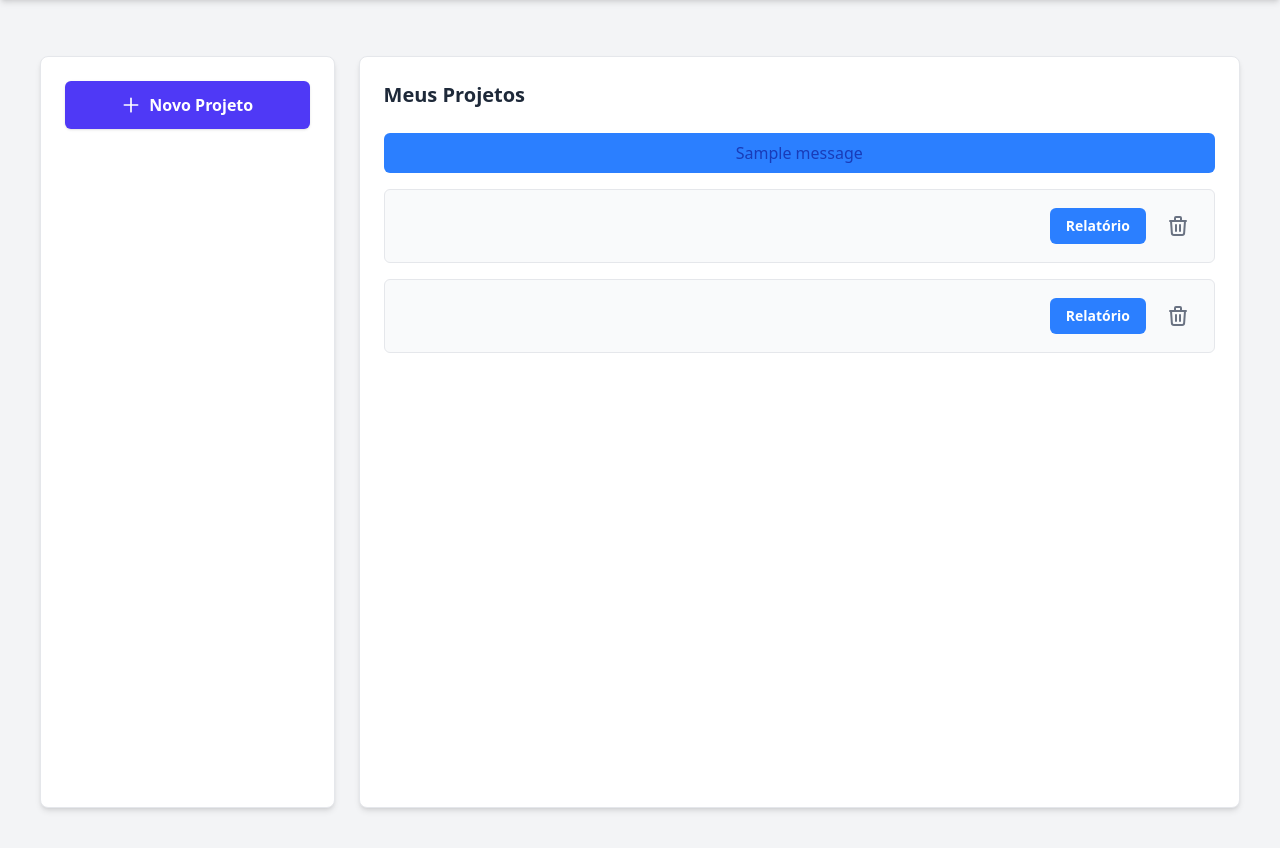
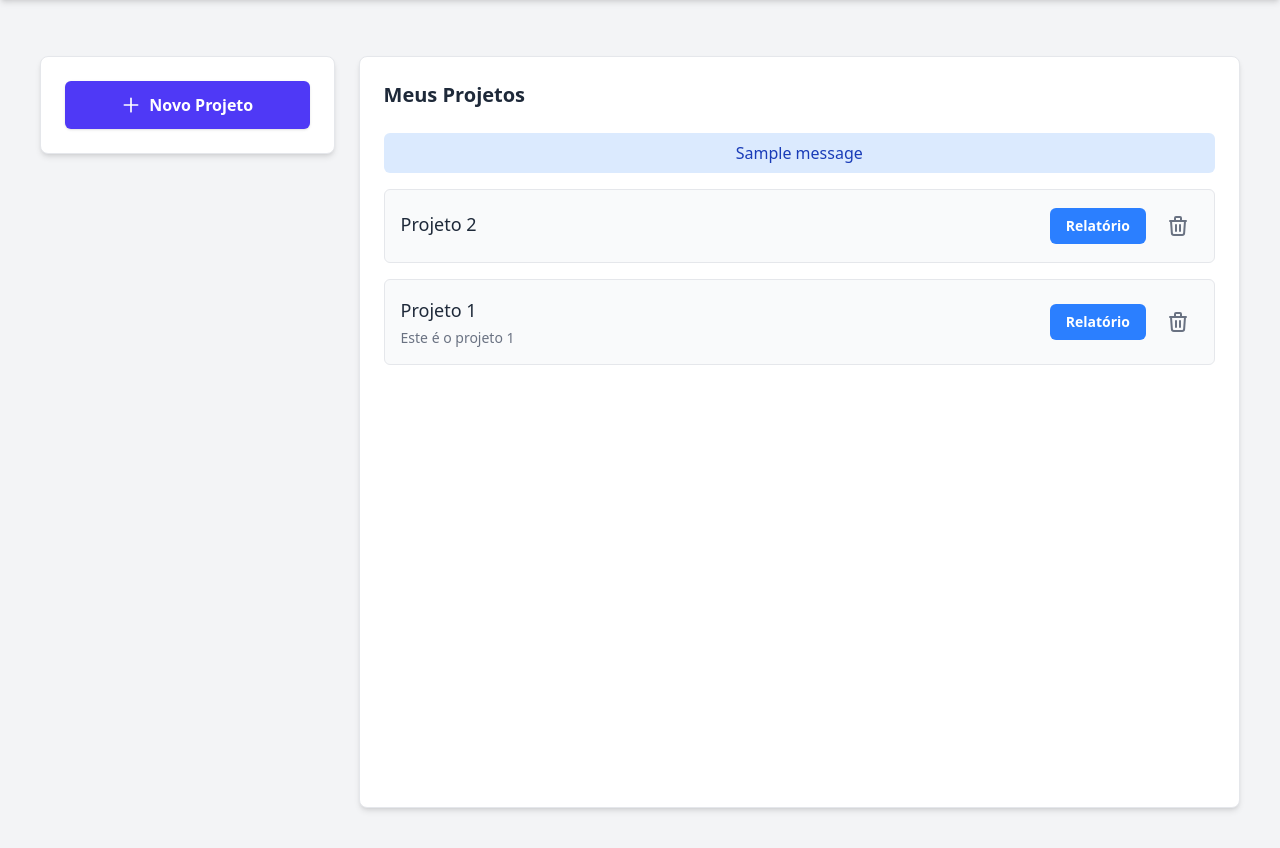
Before and after one commit to anacstralioti/pi-ifsc, a Django app: page /produtiva/projetos/ in a window 1280 px wide. Shown: the part 80-928 px from the top of the page. Run offline with Django 5.2, Linux system fonts and the light colour scheme; a user stored in the database is signed in; data comes from the database, SQL or seed files in the repository; both versions use the stored data as it was after the commit; tables that the repository leaves empty hold one stand-in row (values such as "Sample post"); one stand-in notice (Sample message) is shown.

Commit message:
alterações em tarefas

```diff
--- a/produtiva/templates/projetos.html
+++ b/produtiva/templates/projetos.html
@@ -1,69 +1,36 @@
+{% extends "base.html" %}
+{% load static %}
 
-{% extends "base.html" %} {% load static %} {% block title %}Gerenciamento de
-Projetos - Produtiva{% endblock %} {% block header_right_content %}
+{% block title %}Gerenciamento de Projetos - Produtiva{% endblock %}
+
+{% block header_right_content %}
 <div class="flex items-center space-x-2">
   {% if user.is_authenticated %}
-  <div
-    class="h-10 w-10 rounded-full bg-primary-600 flex items-center justify-center text-white font-bold"
-  >
-    {% if user.first_name and user.last_name %} {% else %}
-    <i class="fa-solid fa-user"></i>
-    {% endif %}
-  </div>
-
-  <span class="text-gray-800 font-medium hidden md:block"
-    >{{ user.first_name }}</span
-  >
-  <a
-    href="{% url 'logout' %}"
-    class="ml-2 text-red-600 hover:text-red-800 text-sm font-semibold hidden md:block"
-    >Sair</a
-  >
+    <span class="text-gray-800 font-medium hidden md:block">{{ user.first_name }}</span>
+    <a href="{% url 'logout' %}" class="ml-2 text-red-600 hover:text-red-800 text-sm font-semibold hidden md:block">Sair</a>
   {% else %}
-  <a
-    href="{% url 'login' %}"
-    class="bg-blue-600 hover:bg-blue-700 text-white font-bold py-2 px-4 rounded transition-colors duration-200"
-  >
+    <a href="{% url 'login' %}" class="bg-blue-600 hover:bg-blue-700 text-white font-bold py-2 px-4 rounded transition-colors duration-200">
       Faça Login
     </a>
   {% endif %}
 </div>
-{% endblock header_right_content %} {% block 'body' %}
+{% endblock header_right_content %}
+
+{% block 'body' %}
 <div class="flex min-h-screen bg-gray-100 p-6">
-  <div
-    class="w-1/4 bg-white p-6 rounded-lg shadow-md border border-gray-200 mr-6"
-  >
-    <a
-      href="{% url 'listaTarefas' %}"
-      id="novoProjetoBtn"
-      class="flex items-center justify-center w-full px-4 py-3 bg-indigo-600 text-white font-semibold rounded-md shadow-sm hover:bg-indigo-700 focus:outline-none focus:ring-2 focus:ring-offset-2 focus:ring-indigo-500"
-    >
-      <svg
-        class="w-5 h-5 mr-2"
-        fill="none"
-        stroke="currentColor"
-        viewBox="0 0 24 24"
-        xmlns="http://www.w3.org/2000/svg"
-      >
-        <path
-          stroke-linecap="round"
-          stroke-linejoin="round"
-          stroke-width="2"
-          d="M12 4v16m8-8H4"
-        ></path>
+  <div class="w-1/4 bg-white p-6 rounded-lg shadow-md border border-gray-200 mr-6 h-fit">
+    <a href="#" id="novoProjetoBtn" class="flex items-center justify-center w-full px-4 py-3 bg-indigo-600 text-white font-semibold rounded-md shadow-sm hover:bg-indigo-700 focus:outline-none focus:ring-2 focus:ring-offset-2 focus:ring-indigo-500">
+      <svg class="w-5 h-5 mr-2" fill="none" stroke="currentColor" viewBox="0 0 24 24" xmlns="http://www.w3.org/2000/svg">
+        <path stroke-linecap="round" stroke-linejoin="round" stroke-width="2" d="M12 4v16m8-8H4"></path>
       </svg>
       Novo Projeto
     </a>
 
-    <div
-      id="novoProjetoModal"
-      class="fixed inset-0 bg-gray-600 bg-opacity-50 overflow-y-auto h-full w-full hidden"
-    >
-      <div
-        class="relative top-20 mx-auto p-5 border w-96 shadow-lg rounded-md bg-white"
-      >
+    <div id="novoProjetoModal" class="fixed inset-0 bg-gray-600 bg-opacity-50 overflow-y-auto h-full w-full hidden z-50">
+      <div class="relative top-20 mx-auto p-5 border w-96 shadow-lg rounded-md bg-white">
         <h3 class="text-lg font-semibold mb-4">Adicionar Novo Projeto</h3>
-        <form action="#" method="post">
+
+        <form action="{% url 'projetos' %}" method="post">
           {% csrf_token %}
           <input
             type="text"
@@ -72,18 +39,19 @@
             class="mt-1 block w-full rounded-md bg-gray-100 px-3 py-2 text-base text-gray-800 outline outline-1 outline-gray-300 placeholder:text-gray-500 focus:outline-2 focus:outline-indigo-500"
             required
           />
+
+          <textarea
+            name="descricao"
+            placeholder="Descrição do Projeto (Opcional)"
+            rows="4"
+            class="mt-3 block w-full rounded-md bg-gray-100 px-3 py-2 text-base text-gray-800 outline outline-1 outline-gray-300 placeholder:text-gray-500 focus:outline-2 focus:outline-indigo-500"
+          ></textarea>
+
           <div class="flex justify-end mt-4">
-            <button
-              type="button"
-              id="cancelNovoProjeto"
-              class="px-4 py-2 bg-gray-200 text-gray-800 rounded-md mr-2 hover:bg-gray-300"
-            >
+            <button type="button" id="cancelNovoProjeto" class="px-4 py-2 bg-gray-200 text-gray-800 rounded-md mr-2 hover:bg-gray-300">
               Cancelar
             </button>
-            <button
-              type="submit"
-              class="px-4 py-2 bg-indigo-600 text-white rounded-md hover:bg-indigo-700"
-            >
+            <button type="submit" class="px-4 py-2 bg-indigo-600 text-white rounded-md hover:bg-indigo-700">
               Criar
             </button>
           </div>
@@ -97,78 +65,43 @@
 
     {% if messages %}
     <div class="mb-4 space-y-2 w-full">
-      {% for message in messages %} {% if message.tags == 'success' %}
-      <div
-        class="w-full text-center py-2 px-4 rounded-md bg-green-500 text-green-800"
-      >
+      {% for message in messages %}
+        <div class="w-full text-center py-2 px-4 rounded-md
+          {% if message.tags == 'success' %}bg-green-100 text-green-800{% elif message.tags == 'error' %}bg-red-100 text-red-800{% else %}bg-blue-100 text-blue-800{% endif %}">
           {{ message }}
         </div>
-      {% elif message.tags == 'error' %}
-      <div
-        class="w-full text-center py-2 px-4 rounded-md bg-red-500 text-red-800"
-      >
-        {{ message }}
-      </div>
-      {% else %}
-      <div
-        class="w-full text-center py-2 px-4 rounded-md bg-blue-500 text-blue-800"
-      >
-        {{ message }}
-      </div>
-      {% endif %} {% endfor %}
+      {% endfor %}
     </div>
     {% endif %}
 
     <ul class="space-y-4">
-      {% if projetos %} {% for projeto in projetos %}
-      <li
-        class="flex items-center justify-between bg-gray-50 p-4 rounded-md border border-gray-200 project-item"
-        data-project-id="{{ projeto.id }}"
-      >
-        <span
-          class="text-lg font-medium text-gray-800 project-name"
-          data-editable="false"
-          >{{ projeto.nome }}</span
-        >
-        <input
-          type="text"
-          class="hidden project-edit-input mt-1 block w-full rounded-md bg-gray-100 px-3 py-2 text-base text-gray-800 outline outline-1 outline-gray-300 focus:outline-2 focus:outline-indigo-500"
-          value="{{ projeto.nome }}"
-        />
+      {% if projetos %}
+        {% for projeto in projetos %}
+          <li class="flex items-center justify-between bg-gray-50 p-4 rounded-md border border-gray-200 project-item" data-project-id="{{ projeto.id }}">
+
+              <div class="flex-1 pr-4">
+                <a href="{% url 'tarefas_por_projeto' projeto.id %}" class="text-lg font-medium text-gray-800 hover:text-indigo-600 hover:underline">
+                  {{ projeto.nome_projeto }}
+                </a>
+                <p class="text-sm text-gray-500 mt-1">{{ projeto.descricao|default_if_none:"Sem descrição" }}</p>
+              </div>
+
               <div class="flex items-center space-x-3">
-          <a
-            href="{% url 'projetos' %}"
-            class="px-4 py-2 bg-blue-500 text-white text-sm font-semibold rounded-md hover:bg-blue-600"
-            >Relatório</a
-          >
-          <button
-            class="delete-project-btn p-2 text-gray-500 hover:text-red-600"
-            data-project-id="{{ projeto.id }}"
-          >
-            <svg
-              class="w-6 h-6"
-              fill="none"
-              stroke="currentColor"
-              viewBox="0 0 24 24"
-              xmlns="http://www.w3.org/2000/svg"
-            >
-              <path
-                stroke-linecap="round"
-                stroke-linejoin="round"
-                stroke-width="2"
-                d="M19 7l-.867 12.142A2 2 0 0116.138 21H7.862a2 2 0 01-1.995-1.858L5 7m5 4v6m4-6v6m1-10V4a1 1 0 00-1-1h-4a1 1 0 00-1 1v3M4 7h16"
-              ></path>
+                  <a href="#" class="px-4 py-2 bg-blue-500 text-white text-sm font-semibold rounded-md hover:bg-blue-600">Relatório</a>
+                  <button class="delete-project-btn p-2 text-gray-500 hover:text-red-600" data-project-id="{{ projeto.id }}">
+                      <svg class="w-6 h-6" fill="none" stroke="currentColor" viewBox="0 0 24 24" xmlns="http://www.w.org/2000/svg">
+                          <path stroke-linecap="round" stroke-linejoin="round" stroke-width="2" d="M19 7l-.867 12.142A2 2 0 0116.138 21H7.862a2 2 0 01-1.995-1.858L5 7m5 4v6m4-6v6m1-10V4a1 1 0 00-1-1h-4a1 1 0 00-1 1v3M4 7h16"></path>
                       </svg>
                   </button>
               </div>
           </li>
-      {% endfor %} {% else %}
-      <p class="text-gray-600">
-        Nenhum projeto encontrado. Clique em "+ Novo Projeto" para começar!
-      </p>
+        {% endfor %}
+      {% else %}
+        <p class="text-gray-600">Nenhum projeto encontrado. Clique em "+ Novo Projeto" para começar!</p>
       {% endif %}
     </ul>
   </div>
 </div>
 
+<script src="{% static 'js/projeto.js' %}"></script>
 {% endblock 'body' %}
--- a/produtiva/urls.py
+++ b/produtiva/urls.py
@@ -7,4 +7,5 @@
     path("logout/", views.logout, name="logout"),
     path("projetos/", views.projetos, name="projetos"),
     path("listatarefas/", views.lista_tarefas, name="listaTarefas"),
+    path("projetos/<int:projeto_id>/tarefas/", views.tarefas_por_projeto, name="tarefas_por_projeto"),
 ]
--- a/produtiva/views.py
+++ b/produtiva/views.py
@@ -100,12 +100,29 @@
 def logout(request):
     return redirect("projetos.html")
 
-
 @login_required
 def projetos(request):
-    projetos = Projeto.objects.filter(usuario=request.user).order_by("-data_criacao")
-    return render(request, "projetos.html", {"projetos": projetos})
+    if request.method == 'POST':
+        nome_recebido = request.POST.get('nome_projeto')
+        descricao_recebida = request.POST.get('descricao', '')
 
+        if nome_recebido and nome_recebido.strip():
+            try:
+                Projeto.objects.create(
+                    nome_projeto=nome_recebido,
+                    descricao=descricao_recebida,  # Adicionado
+                    usuario=request.user
+                )
+                messages.success(request, 'Projeto criado com sucesso!')
+            except Exception as e:
+                messages.error(request, f'Ocorreu um erro no servidor: {e}')
+        else:
+            messages.error(request, 'O nome do projeto não pode estar em branco.')
+
+        return redirect('projetos')
+
+    projetos_do_usuario = Projeto.objects.filter(usuario=request.user).order_by("-data_criacao")
+    return render(request, "projetos.html", {"projetos": projetos_do_usuario})
 
 @login_required
 def lista_tarefas(request):
@@ -141,3 +158,35 @@
     return render(request, "listaTarefas.html", {
         "tarefas": tarefas,
     })
+
+@login_required
+def tarefas_por_projeto(request, projeto_id):
+    projeto = get_object_or_404(Projeto, id=projeto_id, usuario=request.user)
+
+    if request.method == 'POST':
+        nome_tarefa = request.POST.get('nome_tarefa')
+        descricao = request.POST.get('descricao')
+        estimativa_horas = request.POST.get('estimativa_horas')
+        categoria = request.POST.get('categoria')
+
+        if nome_tarefa and estimativa_horas and categoria:
+            try:
+                Tarefa.objects.create(
+                    nome_tarefa=nome_tarefa,
+                    descricao=descricao,
+                    estimativa_horas=estimativa_horas,
+                    categoria=categoria,
+                    projeto=projeto,
+                    usuario=request.user
+                )
+                messages.success(request, 'Tarefa adicionada ao projeto com sucesso!')
+            except Exception as e:
+                messages.error(request, f'Erro ao salvar: {e}')
+        else:
+            messages.error(request, 'Por favor, preencha todos os campos obrigatórios.')
+
+        return redirect('tarefas_por_projeto', projeto_id=projeto.id)
+
+    tarefas = Tarefa.objects.filter(projeto=projeto).order_by('nome_tarefa')
+    context = { 'projeto': projeto, 'tarefas': tarefas }
+    return render(request, 'tarefas_por_projeto.html', context)
--- a/templates/base.html
+++ b/templates/base.html
@@ -42,9 +42,15 @@
     <header class="bg-gray-200 py-4 shadow-md">
         <div class="container mx-auto px-4 flex justify-between items-center">
             <div class="flex items-center">
-                <a href="{% url 'home' %}" class="flex items-center"> {# Use 'dashboard' ou o nome da sua URL inicial #}
-                    <img src="{% static 'images/logo.png' %}" alt="Produtiva Logo" class="h-12">
-                </a>
+                {% if user.is_authenticated %}
+                    <a href="{% url 'projetos' %}" class="flex items-center">
+                        <img src="{% static 'images/logo.png' %}" alt="Produtiva Logo" class="h-12">
+                    </a>
+                {% else %}
+                    <a href="{% url 'home' %}" class="flex items-center">
+                        <img src="{% static 'images/logo.png' %}" alt="Produtiva Logo" class="h-12">
+                    </a>
+                {% endif %}
             </div>
             <div>
                 {% block header_right_content %}
--- a/templates/static/js/projeto.js
+++ b/templates/static/js/projeto.js
@@ -1,15 +1,22 @@
 document.addEventListener('DOMContentLoaded', function() {
-    const modal = document.getElementById('novoTarefaModal');
-    const btn = document.getElementById('novaTarefaBtn');
-    const cancelBtn = document.getElementById('cancelNovaTarefa');
+    // Seleciona os elementos do modal de PROJETO
+    const modal = document.getElementById('novoProjetoModal');
+    const btn = document.getElementById('novoProjetoBtn');
+    const cancelBtn = document.getElementById('cancelNovoProjeto');
 
-    btn.addEventListener('click', function() {
+    // Garante que os elementos existem antes de adicionar os listeners
+    if (btn) {
+        btn.addEventListener('click', function(event) {
+            event.preventDefault(); // Impede o link de recarregar a página
             modal.classList.remove('hidden');
         });
+    }
 
+    if (cancelBtn) {
         cancelBtn.addEventListener('click', function() {
             modal.classList.add('hidden');
         });
+    }
 
     window.addEventListener('click', function(event) {
         if (event.target === modal) {
```
Also changed, not shown: produtiva/templates/listaTarefas.html (+13 -40 lines), produtiva/templates/tarefas_por_projeto.html (added, +117 -0 lines), templates/static/js/tarefas.js (added, +19 -0 lines), db.sqlite3. Lines whose indentation alone changed are shown as unchanged.
